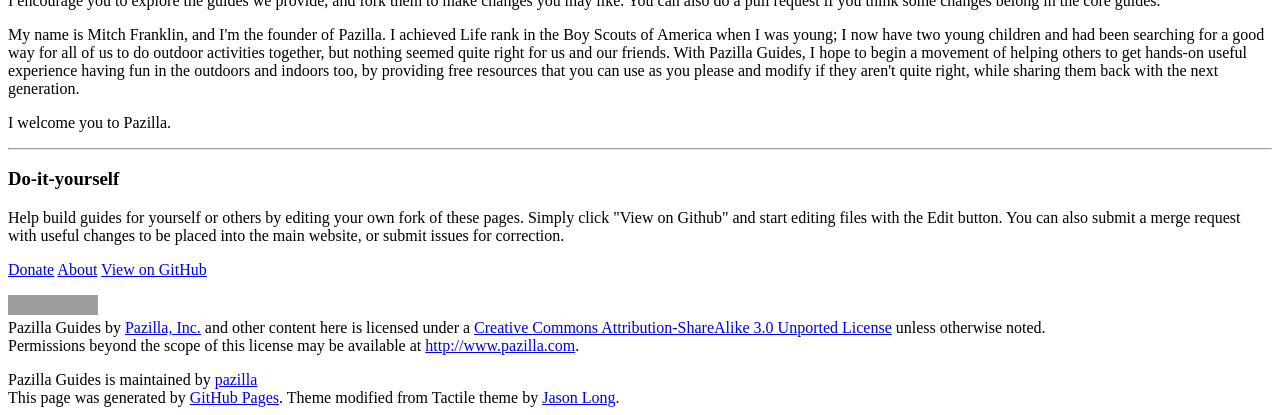
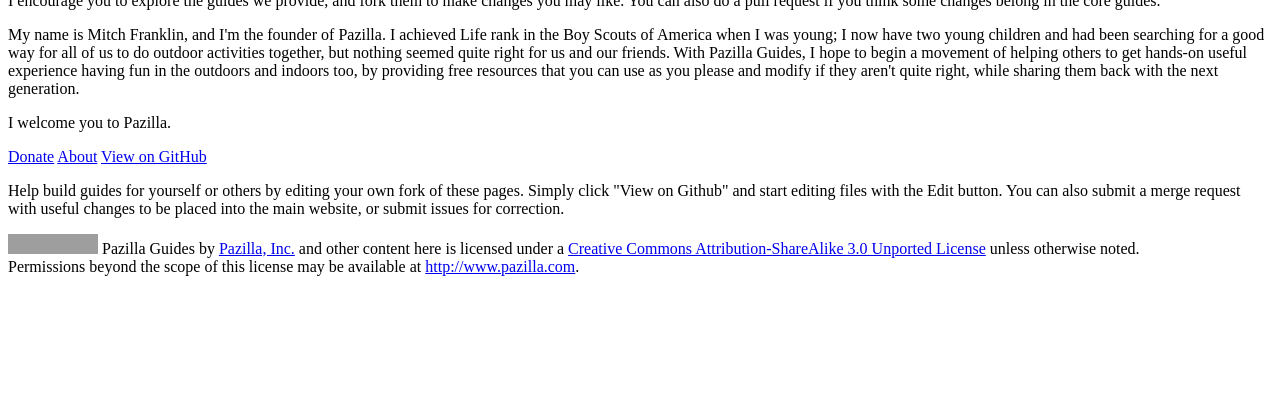
Before and after one commit to pazilla/d.pazilla.github.io, a Jekyll site: the page built from index.markdown, in a window 1280 px wide and 900 px high, scrolled down 1523 px, cut to the strip 485-900 px from the top of the window. Built offline with Jekyll 4.4.1, drawn with Linux system fonts in a browser that asks for light colours; some web fonts are replaced; after the commit the page ends 2300 px from its top, so only the background shows below that; grey boxes are pictures that could not be loaded.

Commit message:
Remove specific Jason Long attribution from layouts

```diff
--- a/_layouts/default.html
+++ b/_layouts/default.html
@@ -38,24 +38,21 @@
 {{ content }}
         </section>
 
-<section id="begin_footer">
-<hr>
-<h3>Do-it-yourself</h3>
-<p>
-Help build guides for yourself or others by editing your own fork of these pages. Simply click "View on Github" and start editing files with the Edit button.
-You can also submit a merge request with useful changes to be placed into the main website, or submit issues for correction.
-</p>
-</section>
         <section id="nav" class="clearfix">
           <a href="/d/donate" id="link-donate" class="button"><span>Donate</span></a>
           <a href="/d/about.html" id="link-about" class="button"><span>About</span></a>
           <a href="https://github.com/pazilla/pazilla.github.io" id="view-on-github" class="button"><span>View on GitHub</span></a>
         </section>
-<section id="licenses" class="clearfix">
+<section id="licenses" class="license">
+</section>
+        <footer>
+<p>
+Help build guides for yourself or others by editing your own fork of these pages. Simply click "View on Github" and start editing files with the Edit button.
+You can also submit a merge request with useful changes to be placed into the main website, or submit issues for correction.
+</p>
 <p>
 <a rel="license" href="http://creativecommons.org/licenses/by-sa/3.0/deed.en_US">
 <img alt="Creative Commons License" style="border-width:0" src="http://i.creativecommons.org/l/by-sa/3.0/88x31.png" /></a>
-<br />
 <span xmlns:dct="http://purl.org/dc/terms/" property="dct:title">Pazilla Guides</span>
 by <a xmlns:cc="http://creativecommons.org/ns#" href="http://www.pazilla.com" property="cc:attributionName"
       rel="cc:attributionURL">Pazilla, Inc.</a> and other content here
@@ -66,11 +63,6 @@
 <a xmlns:cc="http://creativecommons.org/ns#" href="http://www.pazilla.com" rel="cc:morePermissions">
 http://www.pazilla.com</a>.
 </p>
-</section>
-
-        <footer>
-          Pazilla Guides is maintained by <a href="https://github.com/pazilla">pazilla</a><br>
-          This page was generated by <a href="http://pages.github.com">GitHub Pages</a>. Theme modified from Tactile theme by <a href="https://twitter.com/jasonlong">Jason Long</a>.
         </footer>
 
 
```
